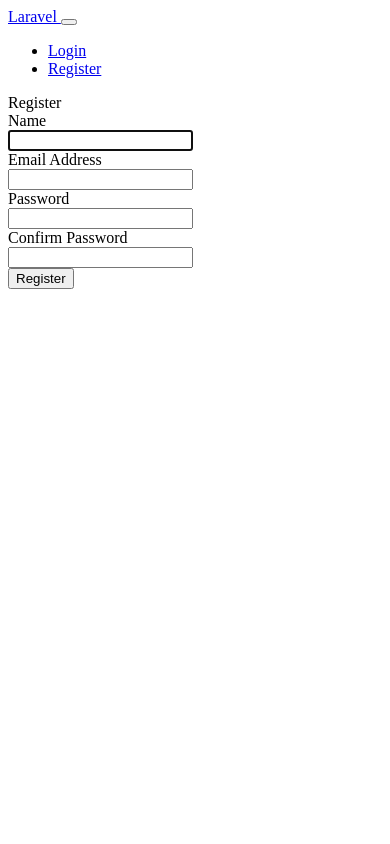
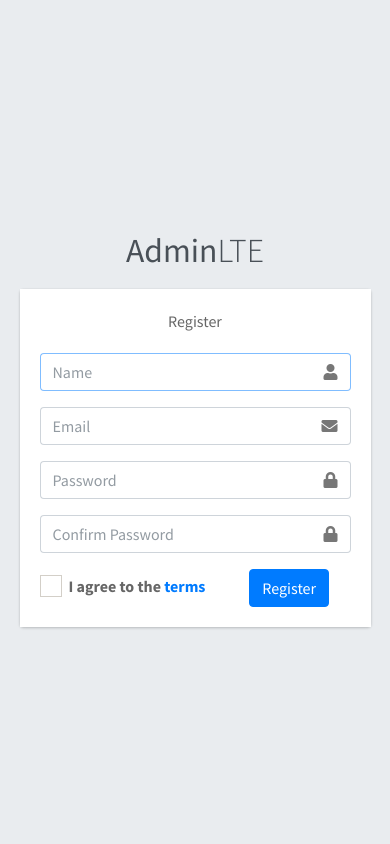
Before and after one commit to bayupras141/proyek1, a Laravel app: page /register in a window 390 px wide. Run offline with Laravel 8, Linux system fonts and the light colour scheme; style sheets or scripts are compiled from the project's sources; some libraries are stand-ins or nearby versions.

Commit message:
register

```diff
--- a/resources/views/auth/register.blade.php
+++ b/resources/views/auth/register.blade.php
@@ -1,4 +1,4 @@
-@extends('layouts.app')
+{{-- @extends('layouts.app')
 
 @section('content')
 <div class="container">
@@ -74,4 +74,116 @@
         </div>
     </div>
 </div>
-@endsection
+@endsection --}}
+
+<!DOCTYPE html>
+<html lang="en">
+<head>
+  <meta charset="utf-8">
+  <meta name="viewport" content="width=device-width, initial-scale=1">
+  <title>Admin | Register</title>
+
+  <!-- Google Font: Source Sans Pro -->
+  <link rel="stylesheet" href="https://fonts.googleapis.com/css?family=Source+Sans+Pro:300,400,400i,700&display=fallback">
+  <!-- Font Awesome -->
+  <link rel="stylesheet" href="{{asset('plugins/fontawesome-free/css/all.min.css')}}">
+  <!-- icheck bootstrap -->
+  <link rel="stylesheet" href="{{asset('plugins/icheck-bootstrap/icheck-bootstrap.min.css')}}">
+  <!-- Theme style -->
+  <link rel="stylesheet" href="{{asset('dist/css/adminlte.min.css')}}">
+</head>
+<body class="hold-transition register-page">
+<div class="register-box">
+  <div class="register-logo">
+    <a href="#"><b>Admin</b>LTE</a>
+  </div>
+
+  <div class="card">
+    <div class="card-body register-card-body">
+      <p class="login-box-msg">Register</p>
+
+      <form method="POST" action="{{ route('register') }}">
+        @csrf
+        <div class="input-group mb-3">
+            <input id="name" type="text" class="form-control @error('name') is-invalid @enderror" name="name" value="{{ old('name') }}" required autocomplete="name" autofocus placeholder="Name">
+          <div class="input-group-append">
+            <div class="input-group-text">
+              <span class="fas fa-user"></span>
+            </div>
+          </div>
+          @error('name')
+              <span class="invalid-feedback" role="alert">
+                  <strong>{{ $message }}</strong>
+              </span>
+          @enderror
+        </div>
+        <div class="input-group mb-3">
+            <input id="email" type="email" class="form-control @error('email') is-invalid @enderror" name="email" value="{{ old('email') }}" required autocomplete="email" placeholder="Email">
+          <div class="input-group-append">
+            <div class="input-group-text">
+              <span class="fas fa-envelope"></span>
+            </div>
+          </div>
+          @error('email')
+            <span class="invalid-feedback" role="alert">
+                <strong>{{ $message }}</strong>
+            </span>
+          @enderror
+        </div>
+        <div class="input-group mb-3">
+            <input id="password" type="password" class="form-control @error('password') is-invalid @enderror" name="password" required autocomplete="new-password" placeholder="Password">
+          <div class="input-group-append">
+            <div class="input-group-text">
+              <span class="fas fa-lock"></span>
+            </div>
+          </div>
+          @error('password')
+            <span class="invalid-feedback" role="alert">
+                <strong>{{ $message }}</strong>
+            </span>
+          @enderror
+        </div>
+        <div class="input-group mb-3">
+            <input id="password-confirm" type="password" class="form-control" name="password_confirmation" required autocomplete="new-password" placeholder="Confirm Password">
+          <div class="input-group-append">
+            <div class="input-group-text">
+              <span class="fas fa-lock"></span>
+            </div>
+          </div>
+        </div>
+        <div class="row">
+          <div class="col-8">
+            <div class="icheck-primary">
+              <input type="checkbox" id="agreeTerms" name="terms" value="agree">
+              <label for="agreeTerms">
+               I agree to the <a href="#">terms</a>
+              </label>
+            </div>
+          </div>
+          <!-- /.col -->
+          <div class="row mb-0">
+            <div class="col-md-6 offset-md-4">
+                <button type="submit" class="btn btn-primary">
+                    {{ __('Register') }}
+                </button>
+            </div>
+          <!-- /.col -->
+        </div>
+      </form>
+
+
+    </div>
+    </div>
+    <!-- /.form-box -->
+  </div><!-- /.card -->
+</div>
+<!-- /.register-box -->
+
+<!-- jQuery -->
+<script src="{{asset('plugins/jquery/jquery.min.js')}}"></script>
+<!-- Bootstrap 4 -->
+<script src="{{asset('plugins/bootstrap/js/bootstrap.bundle.min.js')}}"></script>
+<!-- AdminLTE App -->
+<script src="{{asset('dist/js/adminlte.min.js')}}"></script>
+</body>
+</html>
--- a/routes/web.php
+++ b/routes/web.php
@@ -15,7 +15,7 @@
 
 Route::get('/', function () {
     // return login
-    return view('login');
+    return view('auth.login');
 });
 
 Auth::routes();
```
Also changed, not shown: resources/views/layouts/global.blade.php (+28 -16 lines).
